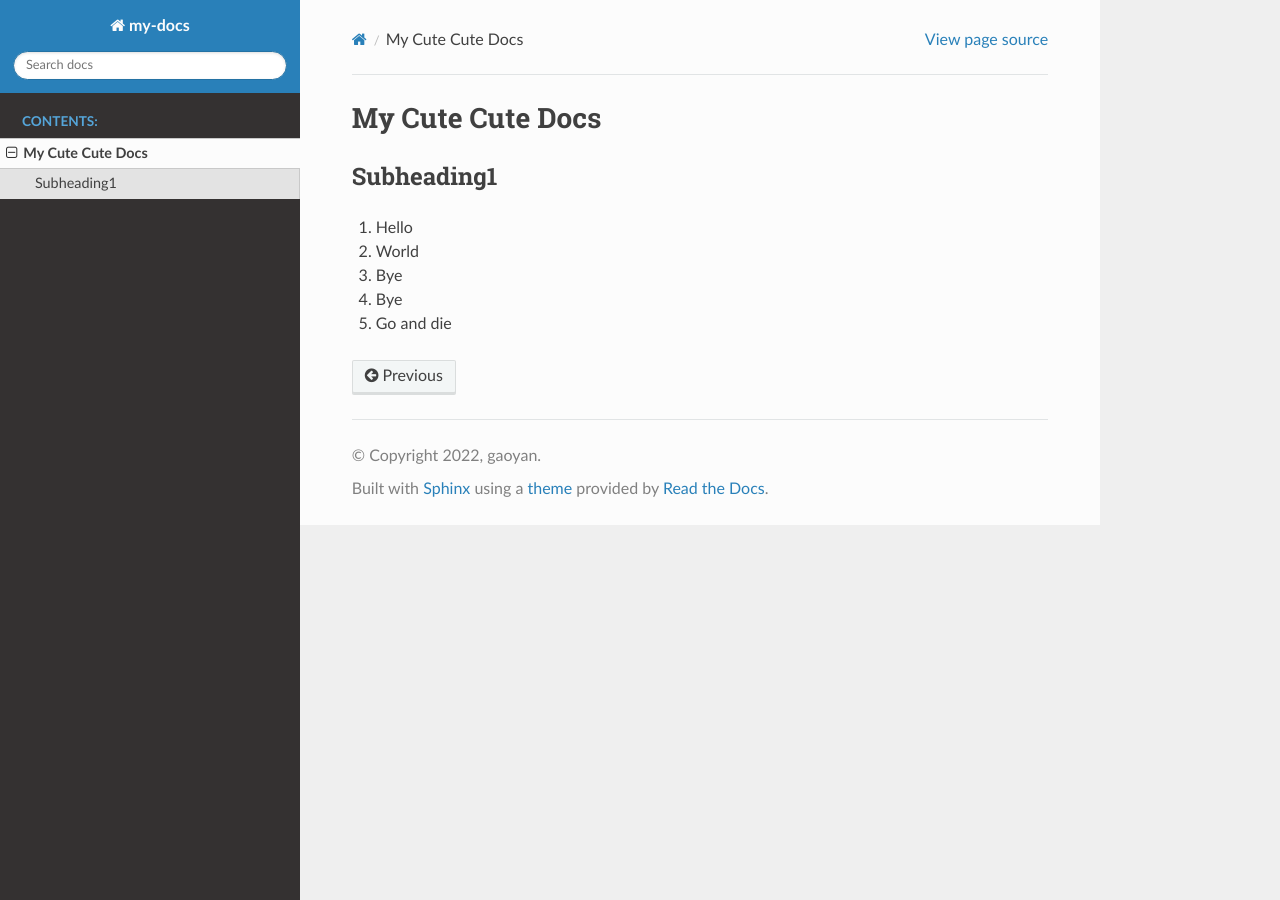
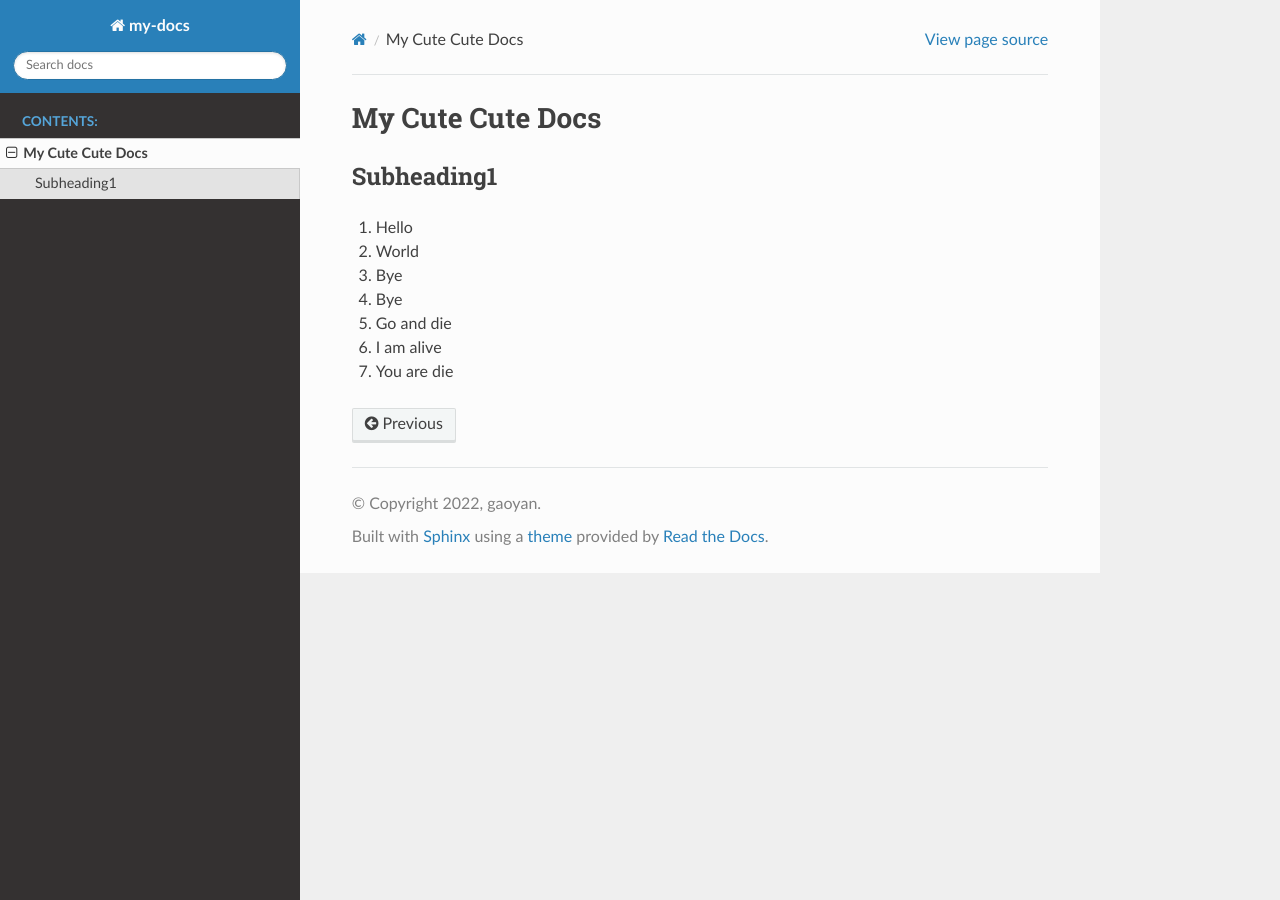
Before and after one commit to gaoyan198/docs, a Sphinx documentation site: the page built from source/my-doc.rst, in a window 1280 px wide. Built offline with Sphinx 7.4.7 and the Read the Docs theme 2.0.0, drawn with Linux system fonts in a browser that asks for light colours.

Commit message:
Add 2 more points to docs

```diff
--- a/source/my-doc.rst
+++ b/source/my-doc.rst
@@ -8,3 +8,5 @@ Subheading1
 3) Bye
 4) Bye
 5) Go and die
+6) I am alive
+7) You are die
```
